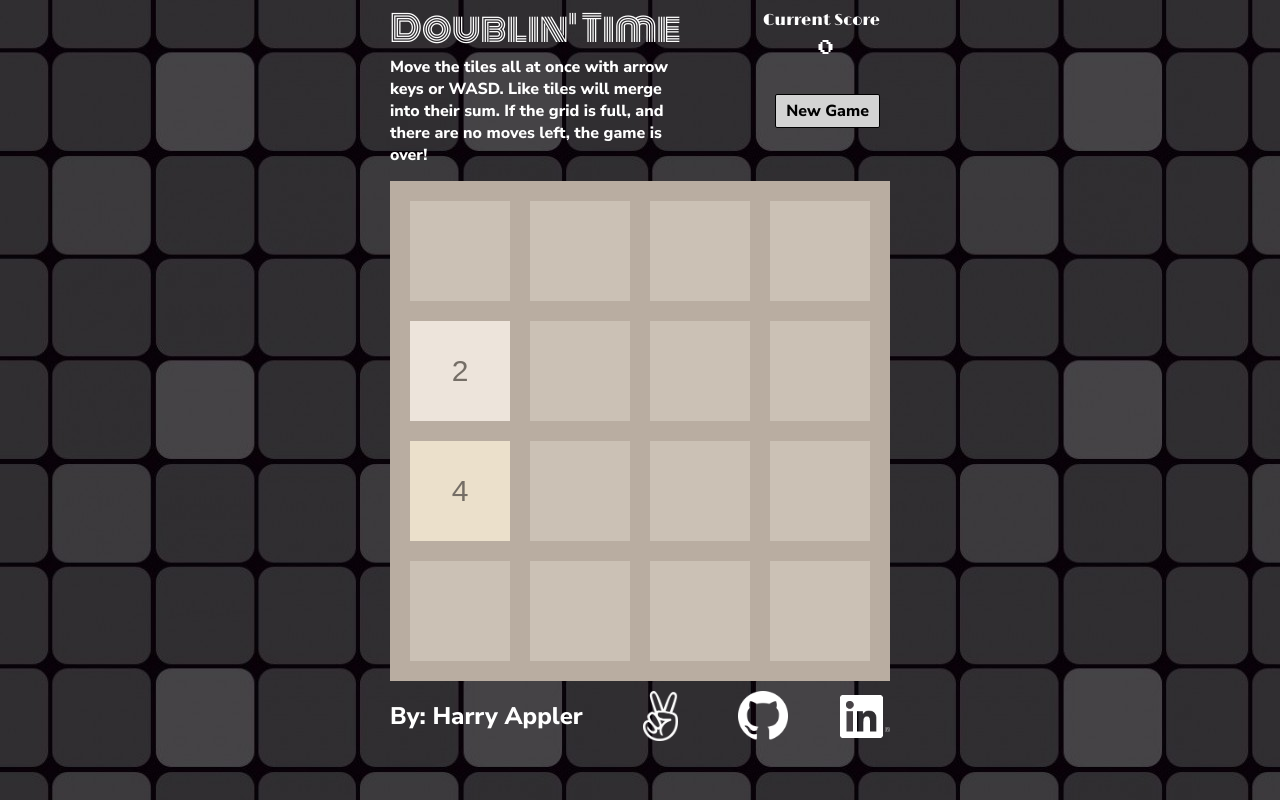
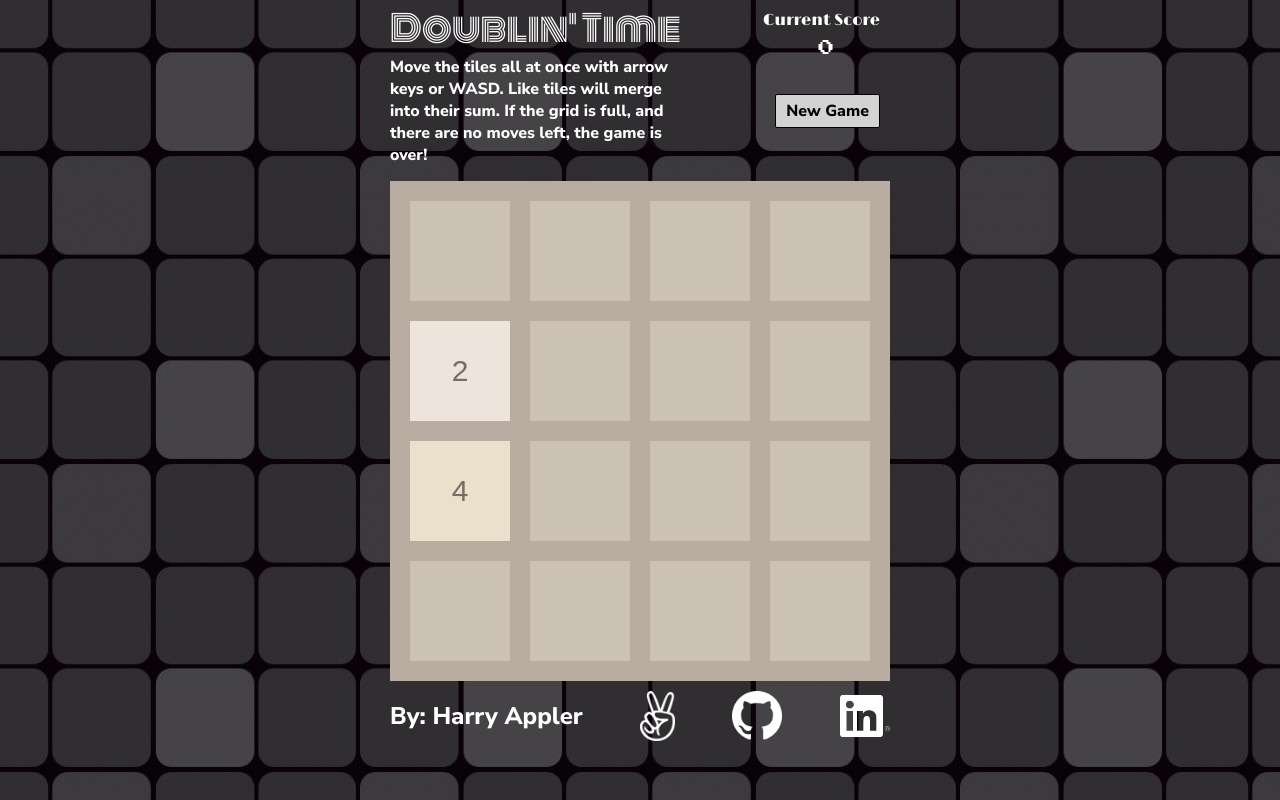
Before and after one commit to happler/doublintime, a website: page index.html in a window 1280 px wide. Drawn offline with nearby package versions, Linux system fonts and the light colour scheme.

Commit message:
fix position and color of icons

```diff
--- a/index.html
+++ b/index.html
@@ -40,9 +40,9 @@
           <span class='portfolio-by'>By: </span>
           <a class='portfolio' href="https://www.harryappler.com">Harry Appler</a>
         </div>
-        <a class="personal-links__angel" target="_blank" href="https://angel.co/harry-appler"></a>
-        <a class="personal-links__github" target="_blank" href="https://github.com/happler/"></a>
-        <a class="personal-links__linkedin" target="_blank" href="https://www.linkedin.com/in/harryappler/"></a>
+        <a class="personal-links__angel" target="_blank" href="https://angel.co/harry-appler"><img class="personal-links__angel" src="assets/img/lightal.png"/></a>
+        <a class="personal-links__github" target="_blank" href="https://github.com/happler/"><img class="personal-links__github" src="assets/img/lightgit.png"/></a>
+        <a class="personal-links__linkedin" target="_blank" href="https://www.linkedin.com/in/harryappler/"><img class="personal-links__linkedin" src="assets/img/lightin.png"/></a>
       </div>
     </div>
 
--- a/src/style.css
+++ b/src/style.css
@@ -128,39 +128,45 @@ body {
   color: darkgrey;
 }
 
-.personal-links__angel,
+.personal-links__angel {
+  width: auto;
+  height: 50px;
+}
 .personal-links__linkedin,
 .personal-links__github {
   width: 50px;
-  height: 50px;
-  background-repeat: no-repeat;
+  /* height: 50px; */
+  /* background-repeat: no-repeat; */
 }
 
 .personal-links__angel {
-  background-image: url("../assets/img/lightal.png");
-  background-size: contain;
-  background-position: center;
+  /* background-image: url("../assets/img/lightal.png"); */
+  /* background-size: contain;
+  background-position: center; */
 }
 .personal-links__linkedin {
-  background-image: url("../assets/img/lightin.png");
-  background-size: contain;
-  background-position: 60% 50%;
+  /* background-image: url("../assets/img/lightin.png"); */
+  /* background-size: contain;
+  background-position: 60% 50%; */
 }
 .personal-links__github {
-  background-image: url("../assets/img/lightgit.png");
-  background-size: contain;
-  background-position: center;
+  /* background-image: url("../assets/img/lightgit.png"); */
+  /* background-size: contain;
+  background-position: center; */
 }
 
 .personal-links__angel:hover {
-  background-image: url("../assets/img/darkal.png");
+  /* background-image: url("../assets/img/darkal.png"); */
+  filter: invert(40%);
 }
 
 .personal-links__linkedin:hover {
-  background-image: url("../assets/img/darkin.png");
+  /* background-image: url("../assets/img/darkin.png"); */
+  filter: invert(40%);
 }
 .personal-links__github:hover {
-  background-image: url("../assets/img/darkgit.png");
+  /* background-image: url("../assets/img/darkgit.png"); */
+  filter: invert(40%);
 }
 
 .score {
```
